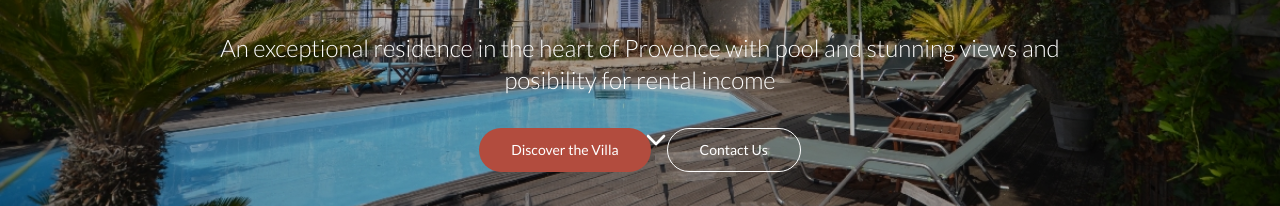
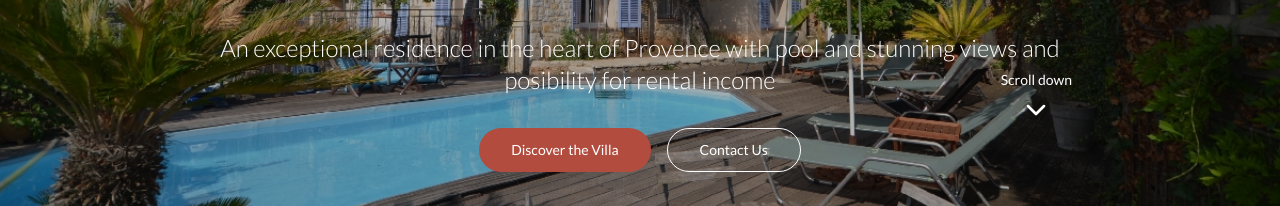
Before and after one commit to hasidnord/hasidnord.github.io, a Next.js app: page / in a window 1280 px wide. Shown: the part 506-712 px from the top of the page. Built offline with nearby package versions, Linux system fonts and the light colour scheme; a web font is replaced by a local one.

Commit message:
scroll down ikon på hero

```diff
--- a/app/page.tsx
+++ b/app/page.tsx
@@ -59,8 +59,9 @@ export default function HomePage() {
               <Link href="/contact">Contact Us</Link>
             </Button>
           </div>
-          {/* Scroll Indicator (arrow only, at very bottom) */}
-          <div className="absolute left-1/2 bottom-2 -translate-x-1/2 animate-bounce z-20">
+          {/* Scroll Indicator (arrow and text, at very right) */}
+          <div className="absolute right-4 bottom-8 flex flex-col items-center animate-bounce z-20">
+            <span className="text-white text-sm mb-1 drop-shadow">Scroll down</span>
             <svg width="32" height="32" viewBox="0 0 24 24" fill="none" stroke="currentColor" strokeWidth="2" strokeLinecap="round" strokeLinejoin="round" className="feather feather-chevron-down">
               <polyline points="6 9 12 15 18 9" />
             </svg>
```
